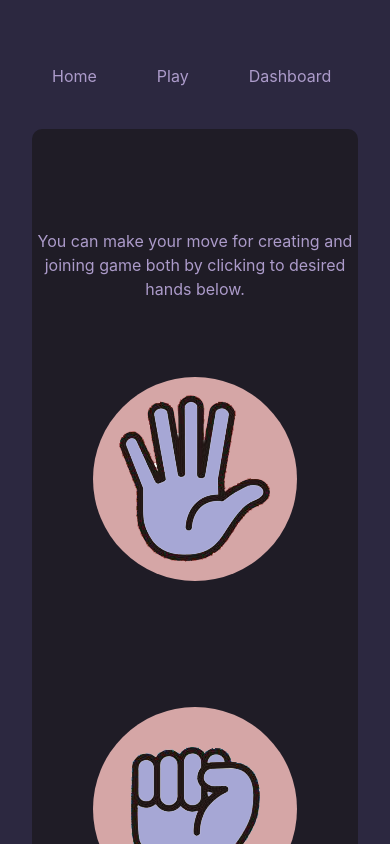
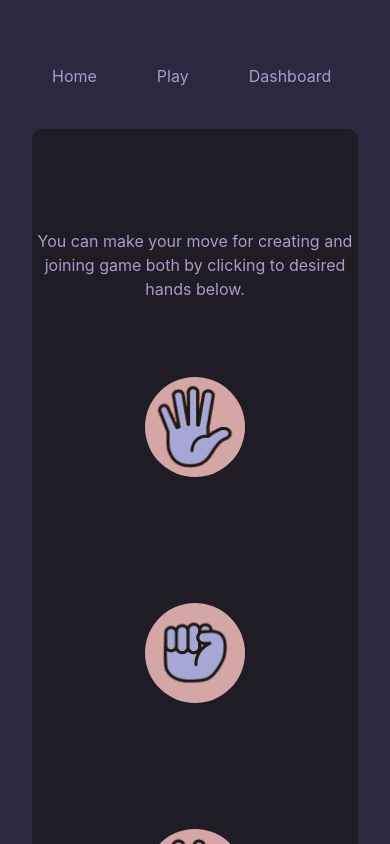
Before and after one commit to ulas96/rock-paper-scissor, a React (Vite) app in the folder client/: page /play in a window 390 px wide. Shown: the top 844 px of the page. Built offline with nearby package versions, Linux system fonts and the light colour scheme.

Commit message:
smartphone css adjustment

```diff
--- a/client/src/components/Play/Play.css
+++ b/client/src/components/Play/Play.css
@@ -91,3 +91,9 @@
   align-items: center;
   max-width: 380px;
 }
+
+@media screen and (max-width: 768px) {
+  .move-img{
+    width: 100px;
+  }
+}
```
